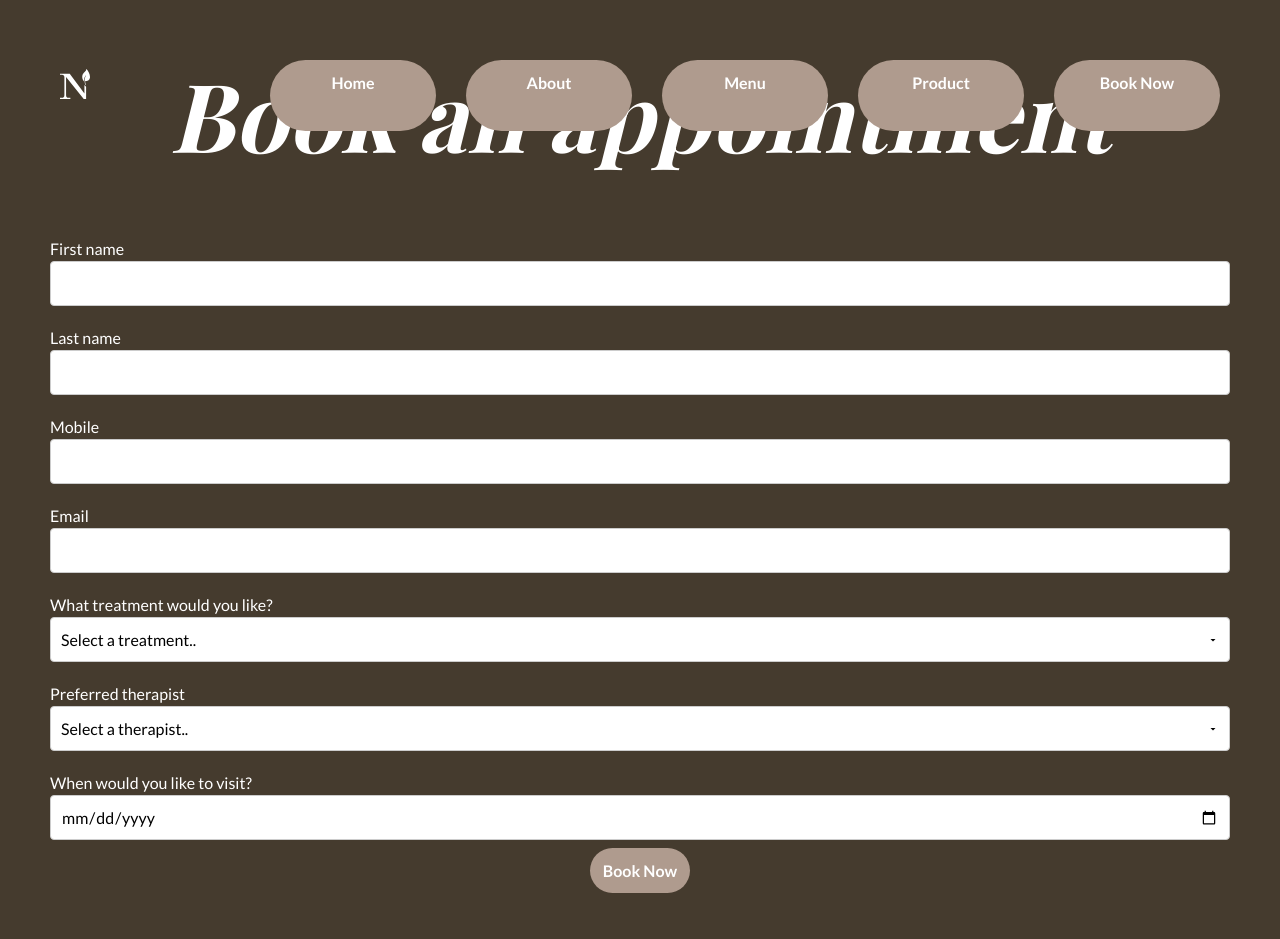
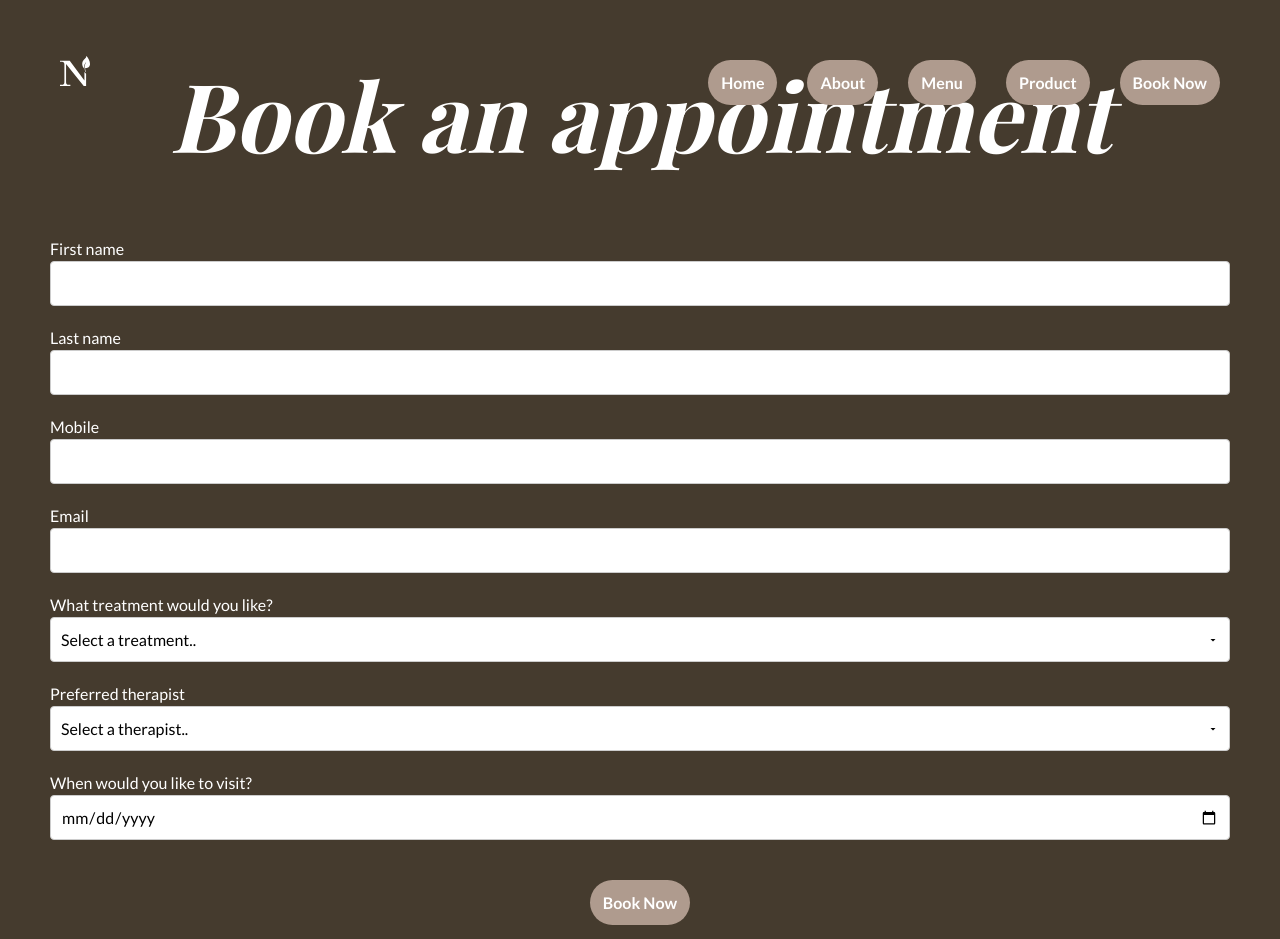
Before and after one commit to Ami0480/naturespa-website, a React (Create React App) app: page /booking in a window 1280 px wide. Shown: the top 939 px of the page. Built offline with nearby package versions, Linux system fonts and the light colour scheme; a web font is replaced by a local one.

Commit message:
Changed css

```diff
--- a/src/App.css
+++ b/src/App.css
@@ -212,8 +212,17 @@ a.button-link {
   font-family: "Lato", sans-serif;
   font-style: normal;
   font-weight: bold;
-  width: 140px;
-  height: 45px;
+  font-size: 16px;
+  border: 0;
+  padding: 13px;
+  border-radius: 100px;
+  background: #af9b8e;
+  color: white;
+}
+button.button-link {
+  font-family: "Lato", sans-serif;
+  font-style: normal;
+  font-weight: bold;
   font-size: 16px;
   border: 0;
   padding: 13px;
@@ -244,7 +253,7 @@ a.button-link-open-booking {
   font-weight: bold;
   color: #917a6b;
   background: white;
-  width: 140px;
+  width: 100px;
   height: 45px;
   font-size: 16px;
   border: 0;
--- a/src/Booking.js
+++ b/src/Booking.js
@@ -1,9 +1,10 @@
 import React, { useState, useEffect } from "react";
 import Header from "./Header";
 import Footer from "./Footer";
-import { Link } from "react-router-dom";
+import { useNavigate } from "react-router-dom";
 
 export default function Booking({ setSubmitted }) {
+  const navigate = useNavigate();
   useEffect(() => {
     window.scrollTo(0, 0);
   }, []);
@@ -49,11 +50,8 @@ export default function Booking({ setSubmitted }) {
 
     if (setSubmitted) {
       setSubmitted(true);
+      navigate("/thankyoubooking");
     }
-
-    <Link to="/thankyoubooking" className="button-link">
-      Book Now
-    </Link>;
   };
 
   return (
@@ -191,9 +189,9 @@ export default function Booking({ setSubmitted }) {
                 />
               </div>
 
-              <Link to="/booking" className="button-link">
+              <button type="submit" className="button-link">
                 Book Now
-              </Link>
+              </button>
             </form>
           </div>
         </div>
```
